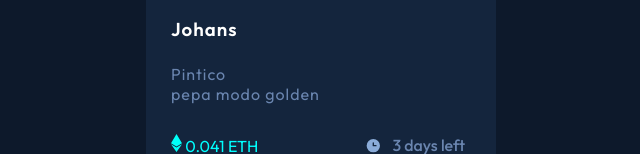
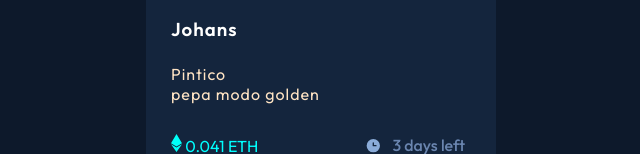
Before and after one commit to J0HANS/card-maquetado, a plain HTML site: page index.html in a window 1280 px wide. Shown: the part 392-546 px from the top of the page, without its empty margins (319-959 px from the left). Drawn offline with Linux system fonts and the light colour scheme.

Commit message:
carranga

```diff
--- a/index.html
+++ b/index.html
@@ -10,7 +10,7 @@
 <link href="https://fonts.googleapis.com/css2?family=Outfit:wght@100..900&display=swap" rel="stylesheet">
 <style>
 body {
-    background-color: hsl(217, 54%, 11%);
+    background-color:aqua
 }
 </style>
 
--- a/style.css
+++ b/style.css
@@ -51,7 +51,7 @@ letter-spacing: 1px;
 
 
 .Parrafo {
-color:hsl(216, 30%, 55%);
+color:bisque;
 margin-bottom: 20px;
 letter-spacing: 1px;
 
```
